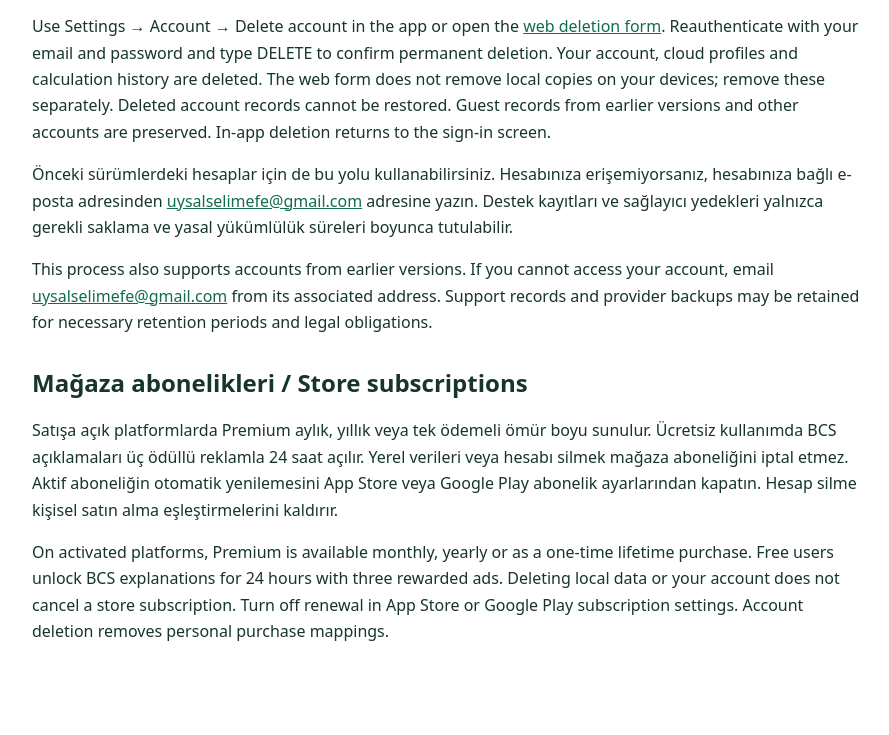
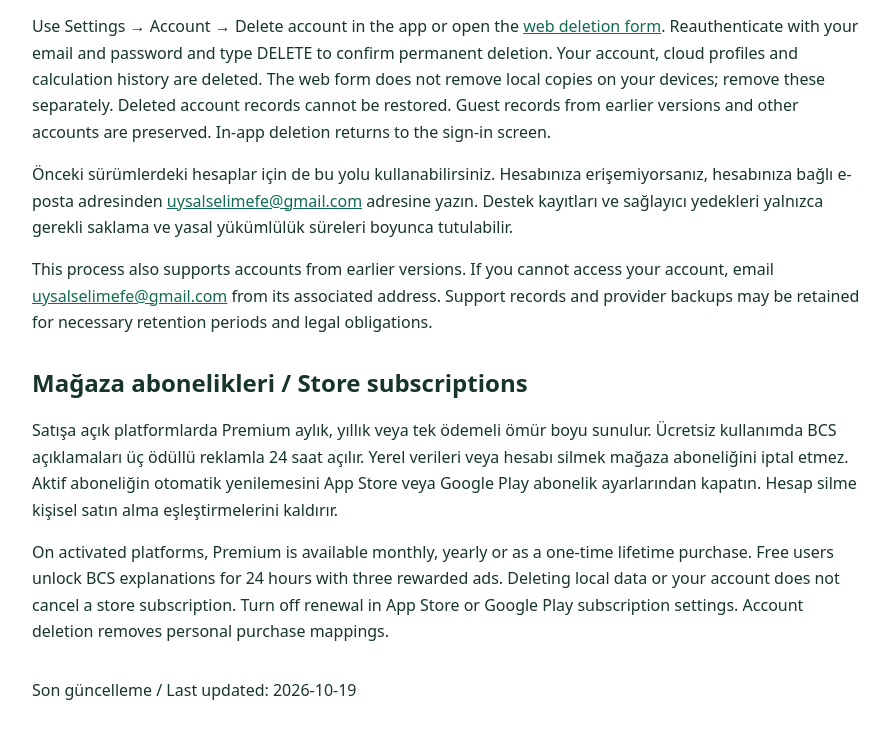
Before and after one commit to ShotsMan2/pawportion-legal, a plain HTML site: page account/delete/index.html in a window 1280 px wide. Shown: the part 848-1583 px from the top of the page, without its empty margins (192-1081 px from the left). Before the commit the page ends 1525 px from the top, so only its background shows below. Drawn offline with Linux system fonts and the light colour scheme.

Commit message:
docs: date the current bilingual policy revision

```diff
--- a/account/delete/index.html
+++ b/account/delete/index.html
@@ -17,4 +17,4 @@
 <section><h2>Mağaza abonelikleri / Store subscriptions</h2>
       <p>Satışa açık platformlarda Premium aylık, yıllık veya tek ödemeli ömür boyu sunulur. Ücretsiz kullanımda BCS açıklamaları üç ödüllü reklamla 24 saat açılır. Yerel verileri veya hesabı silmek mağaza aboneliğini iptal etmez. Aktif aboneliğin otomatik yenilemesini App Store veya Google Play abonelik ayarlarından kapatın. Hesap silme kişisel satın alma eşleştirmelerini kaldırır.</p>
       <p>On activated platforms, Premium is available monthly, yearly or as a one-time lifetime purchase. Free users unlock BCS explanations for 24 hours with three rewarded ads. Deleting local data or your account does not cancel a store subscription. Turn off renewal in App Store or Google Play subscription settings. Account deletion removes personal purchase mappings.</p>
-    </section></main></body></html>
+    </section><footer><p>Son güncelleme / Last updated: <time datetime="2026-10-19">2026-10-19</time></p></footer></main></body></html>
```
Also changed, not shown: legal/privacy/index.html (+1 -1 lines), legal/terms/index.html (+1 -1 lines), support/index.html (+1 -1 lines).
